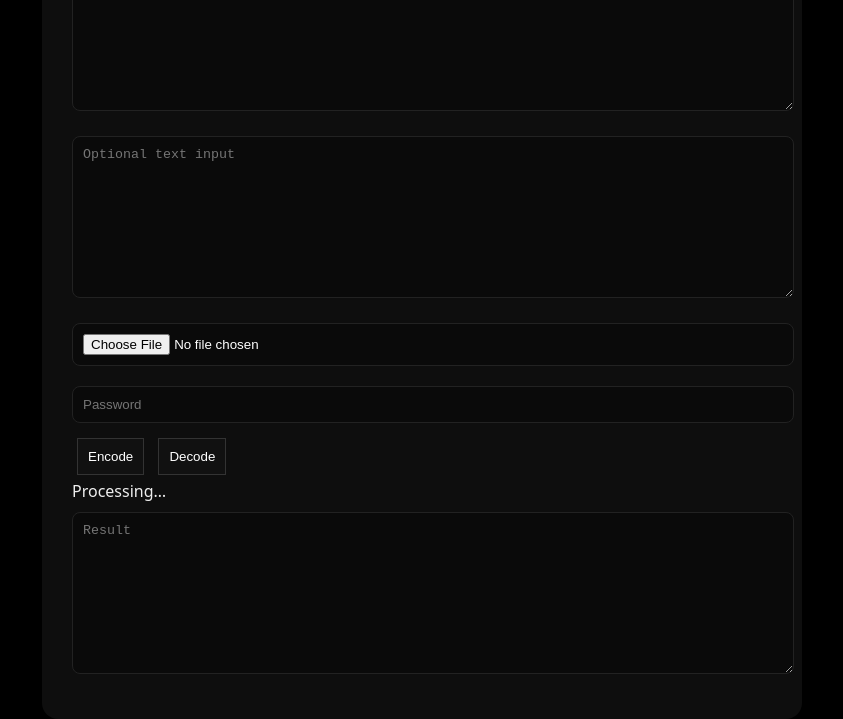
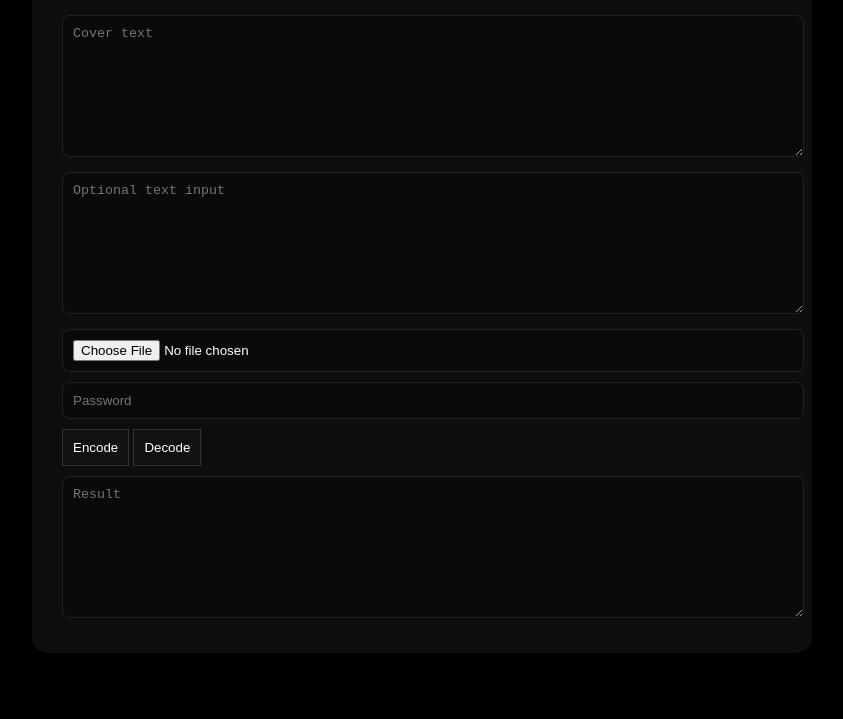
Before and after one commit to kbsigmaboy67AtSchool/xs, a plain HTML site: page public/index.html in a window 1280 px wide. Shown: the part 129-848 px from the top of the page, without its empty margins (218-1061 px from the left). After the commit the page ends 800 px from the top, so only its background shows below. Drawn offline with Linux system fonts and the light colour scheme.

Commit message:
Update style.css

```diff
--- a/public/style.css
+++ b/public/style.css
@@ -1,52 +1,49 @@
 body{
 background:#000;
-color:#eee;
+color:white;
 font-family:system-ui;
-margin:0;
 display:flex;
 justify-content:center;
 align-items:center;
 height:100vh;
+margin:0;
 }
 
 .app{
-width:700px;
+width:720px;
+background:rgba(20,20,20,.7);
 backdrop-filter:blur(25px);
-background:rgba(20,20,20,0.7);
 padding:30px;
 border-radius:16px;
-box-shadow:0 0 40px rgba(0,0,0,0.7);
 }
 
 textarea,input{
 width:100%;
-margin:10px 0;
+margin-top:10px;
 background:#0a0a0a;
 border:1px solid #222;
-color:#fff;
+color:white;
 padding:10px;
 border-radius:8px;
 }
 
+textarea{height:120px;}
+
 button{
+margin-top:10px;
 background:#111;
 border:1px solid #333;
 padding:10px;
-margin:5px;
 color:white;
 cursor:pointer;
 }
 
 button:hover{
 border-color:#3b82f6;
-box-shadow:0 0 10px #3b82f6;
 }
 
-button:nth-child(2):hover{
-border-color:#ef4444;
-box-shadow:0 0 10px #ef4444;
+#loading{
+display:none;
+margin-top:10px;
+color:#3b82f6;
 }
-
-textarea{
-height:140px;
-}
```
